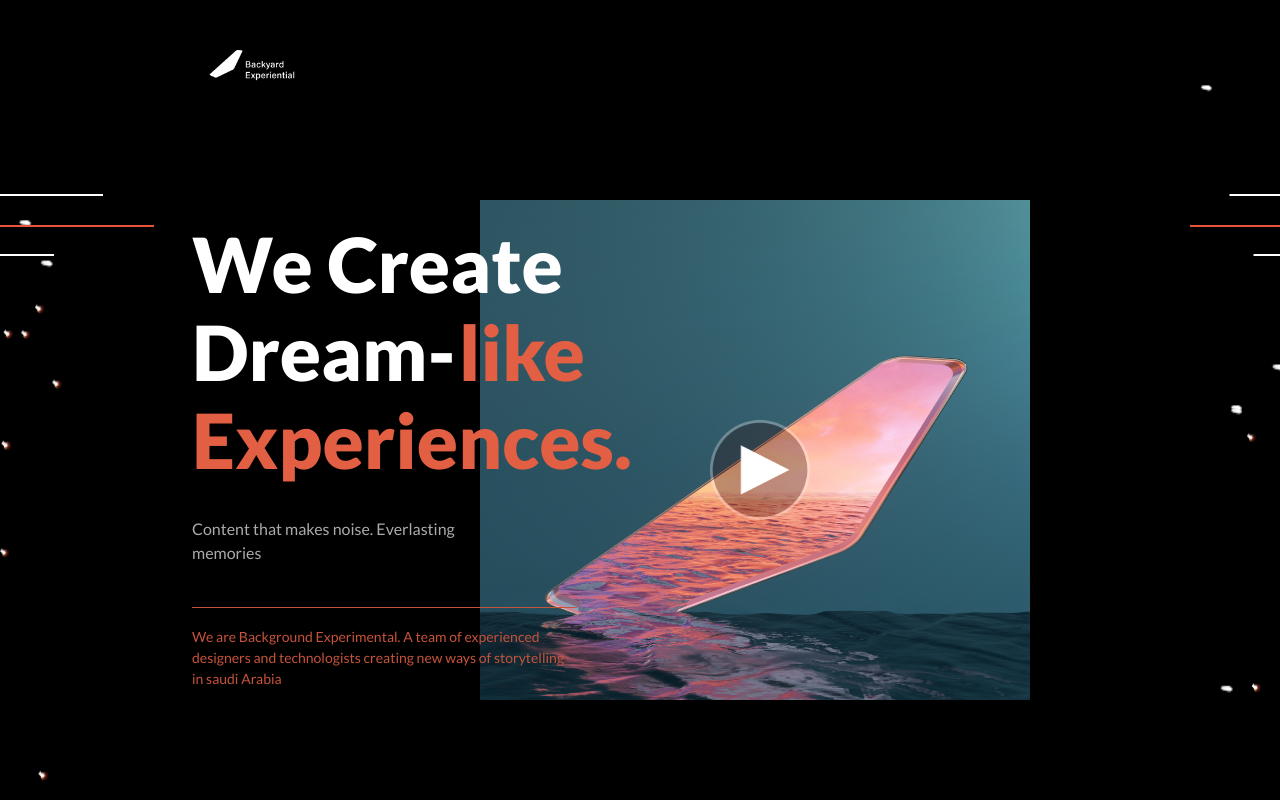
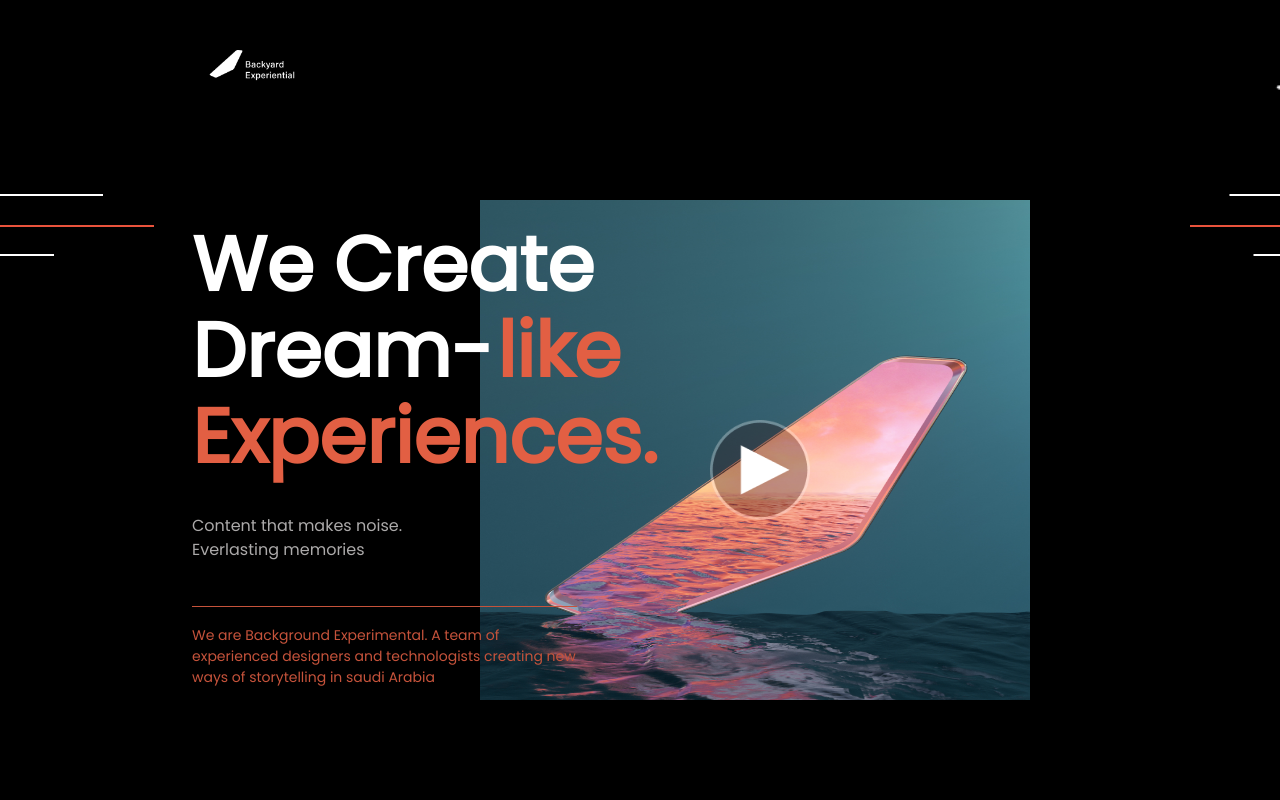
Before and after one commit to syedrameezahmed18/threejsproject, a website: page index.html in a window 1280 px wide. Shown: the top 800 px of the page. Drawn offline with nearby package versions, Linux system fonts and the light colour scheme; animation ran at ten frames a second.

Commit message:
new changes

```diff
--- a/index.html
+++ b/index.html
@@ -6,6 +6,9 @@
   <link rel="icon" type="image/svg+xml" href="favicon.svg" />
   <link rel="stylesheet" href="https://pro.fontawesome.com/releases/v5.10.0/css/all.css"
     integrity="sha384-AYmEC3Yw5cVb3ZcuHtOA93w35dYTsvhLPVnYs9eStHfGJvOvKxVfELGroGkvsg+p" crossorigin="anonymous" />
+    <link rel="preconnect" href="https://fonts.googleapis.com">
+<link rel="preconnect" href="https://fonts.gstatic.com" crossorigin>
+<link href="https://fonts.googleapis.com/css2?family=Poppins&display=swap" rel="stylesheet">
   <link rel="stylesheet" href="https://cdn.jsdelivr.net/npm/uikit@3.7.1/dist/css/uikit.min.css" />
   <link rel="preconnect" href="https://fonts.googleapis.com">
   <link rel="preconnect" href="https://fonts.gstatic.com" crossorigin>
--- a/script.js
+++ b/script.js
@@ -35,7 +35,7 @@ for (let i = 0; i < particleCnt * 3; i++) {
 const bloodCnt = 400;
 const pArray = new Float32Array(bloodCnt * 3);
 for (let i = 0; i < bloodCnt * 3; i++) {
-    pArray[i] = (Math.random() - 0.5) * 3
+    pArray[i] = (Math.random() - 0.5) * 2
 }
 
 const clusterCnt = 500;
@@ -109,17 +109,17 @@ const blueMesh = new THREE.Points(blueStreakGeometry, blueMaterial)
 let rightCMesh = new THREE.Points(clusterGeometry, clusterMaterial)
 let rightblueMesh = new THREE.Points(blueStreakGeometry, blueMaterial)
 
-rightCMesh.position.set(6,0,1);
-rightblueMesh.position.set(6,0,1);
+rightCMesh.position.set(6.5,0,1);
+rightblueMesh.position.set(6.5,0,1);
 
-bloodMesh.position.set(0,-50,0)
+bloodMesh.position.set(-1,-48,0)
 secondBloodMesh.position.set(0,-120,0)
-clusterMesh.position.set(-6,0,1);
-blueMesh.position.set(-6,0,1);
+clusterMesh.position.set(-6.5,0,1);
+blueMesh.position.set(-6.5,0,1);
 //adding objects to the scene
-/*scene.add(particlesMesh)
-scene.add(bloodMesh)
-scene.add(secondBloodMesh)*/
+/*scene.add(particlesMesh)*/
+//scene.add(bloodMesh)
+//scene.add(secondBloodMesh)
 
 scene.add(clusterMesh)
 scene.add(blueMesh)
@@ -438,19 +438,19 @@ const tick = () => {
     // Update objects
     sphere.rotation.y = .5 * elapsedTime
     particlesMesh.rotation.y += -.1 * elapsedTime
-    bloodMesh.rotation.x += -.5 * elapsedTime
+    bloodMesh.rotation.x += -.1 * elapsedTime
     secondBloodMesh.rotation.y = -.5 * elapsedTime
     test.rotation.y += .1 * elapsedTime
-   //clusterMesh.rotation.x = -.5*elapsedTime
-    //blueMesh.rotation.x = -.5 * elapsedTime
+    clusterMesh.rotation.x = -.1*elapsedTime
+    blueMesh.rotation.x = -.1 * elapsedTime
 
 
 
     if (mouseX > 0) {
         particlesMesh.rotation.x -= -mouseY * (elapsedTime * 0.0003)
         particlesMesh.rotation.y -= -mouseX * (elapsedTime * 0.0003)
-        bloodMesh.rotation.x -= -mouseY * (elapsedTime * 0.0003)
-        bloodMesh.rotation.y -= -mouseX * (elapsedTime * 0.0003)
+      //  bloodMesh.rotation.x -= -mouseY * (elapsedTime * 0.0003)
+      //  bloodMesh.rotation.y -= -mouseX * (elapsedTime * 0.0003)
         secondBloodMesh.rotation.x -= -mouseY * (elapsedTime * 0.0003)
         secondBloodMesh.rotation.y -= -mouseX * (elapsedTime * 0.0003)
         clusterMesh.rotation.x -= -mouseY * (elapsedTime * 0.0001)
--- a/style.css
+++ b/style.css
@@ -13,7 +13,7 @@ canvas {
 :root {
     --dark-bg: rgba(15, 15, 15, 0.95);
     --spacing: 350px;
-    font-family: 'Lato', sans-serif;
+    font-family: 'Poppins', sans-serif;
     font-weight: 400;
     font-style: normal;
 
@@ -22,7 +22,7 @@ canvas {
   }
 
   .main {
-    font-family: 'Lato', sans-serif;
+    font-family: 'Poppins', sans-serif;
     position: absolute;
     display: flex;
     flex-direction: column;
@@ -234,6 +234,7 @@ canvas {
 
 .third-cont-top {
   line-height: 50px;
+  width: 110%;
 
 }
 
```
